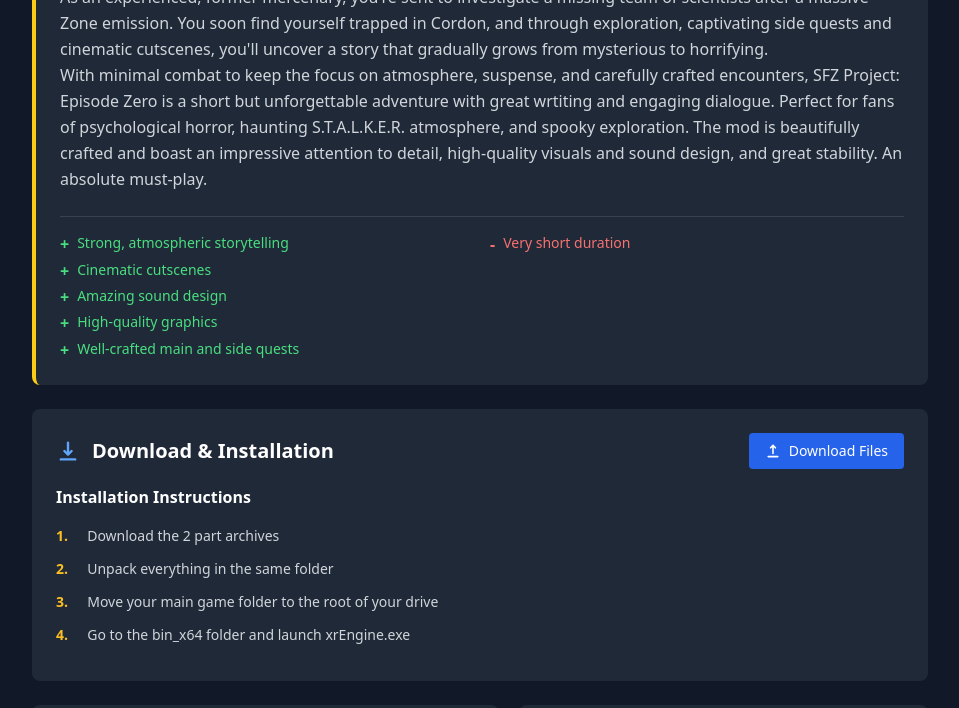
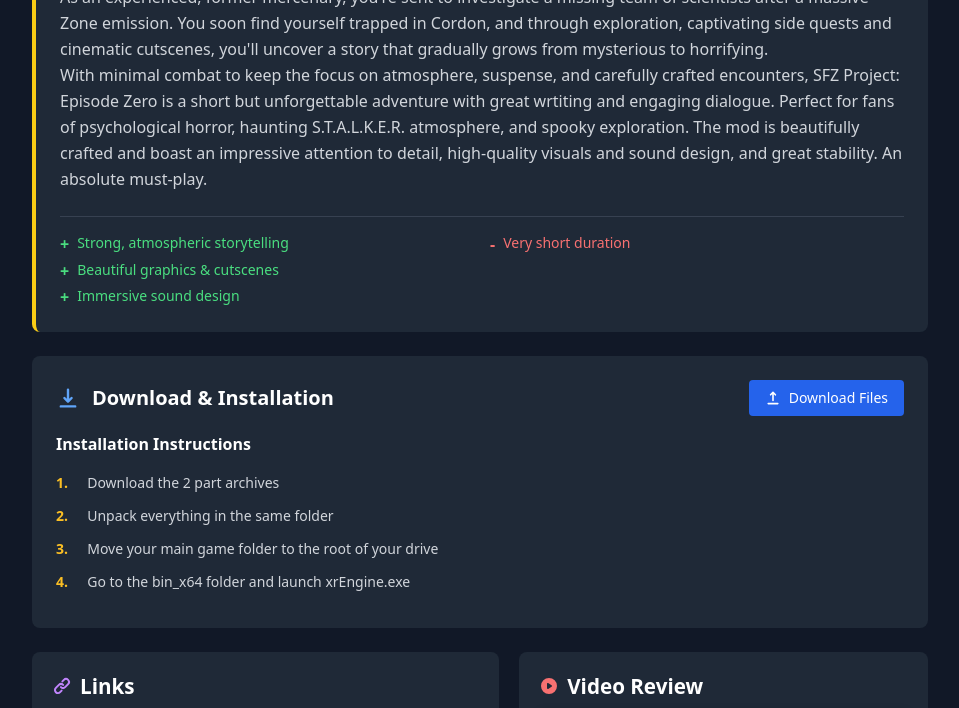
Before and after one commit to Cheekitos/CSMA, a Jekyll site: the page built from _mods/sfzproject.md, in a window 1280 px wide and 900 px high, scrolled down 527 px, cut to the strip 0-708 px from the top of the window. Shown: the whole strip, without its empty margins (160-1119 px from the left). Built offline with Jekyll 4.4.1, drawn with Linux system fonts in a browser that asks for light colours; nearby versions of some CDN libraries.

Commit message:
Update sfzproject.md

```diff
--- a/_mods/sfzproject.md
+++ b/_mods/sfzproject.md
@@ -22,10 +22,9 @@
 
 pros:
   - "Strong, atmospheric storytelling"
-  - "Cinematic cutscenes"
-  - "Amazing sound design"
-  - "High-quality graphics"
-  - "Well-crafted main and side quests"
+  - "Beautiful graphics & cutscenes"
+  - "Immersive sound design"
+
 cons:
   - "Very short duration"
 
```
